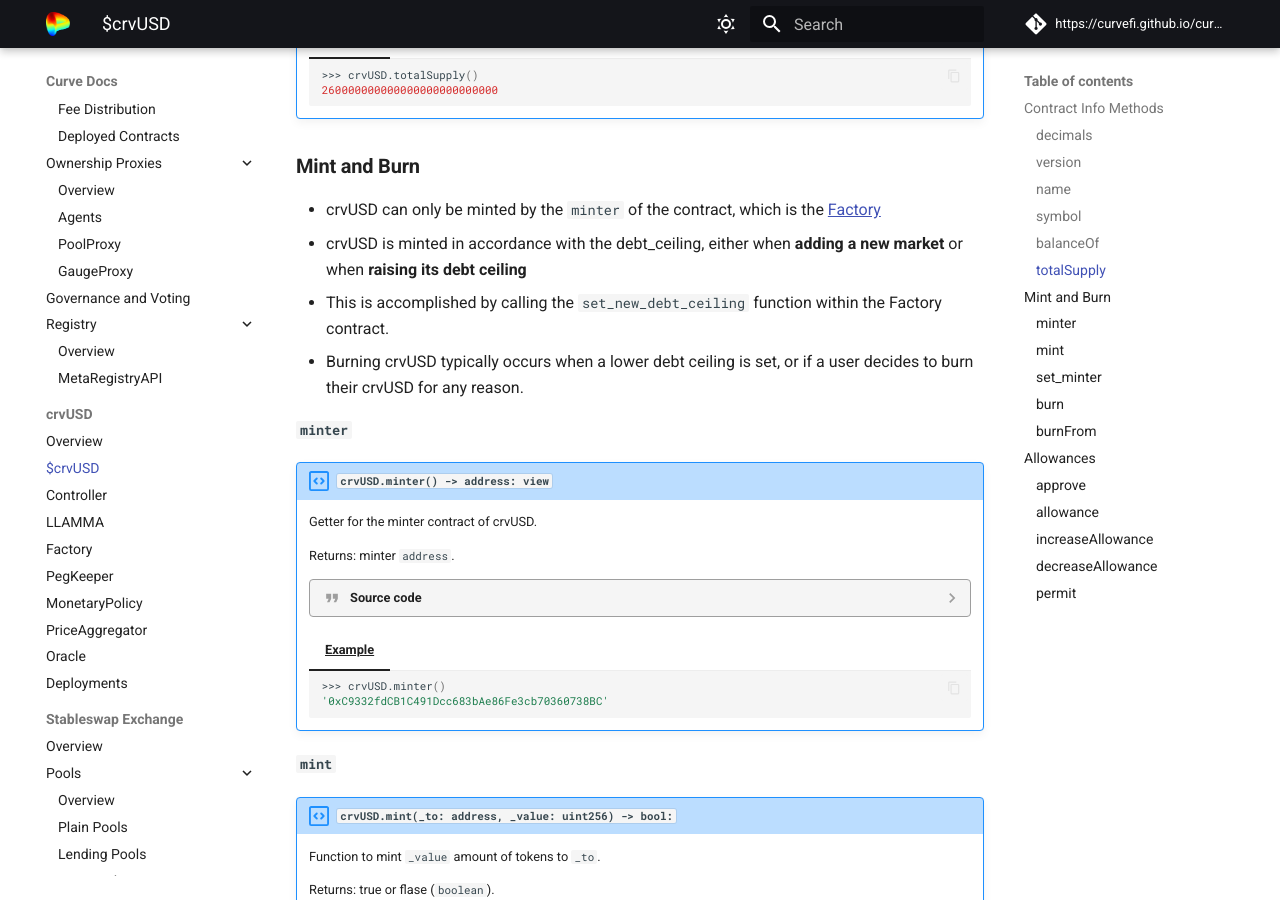
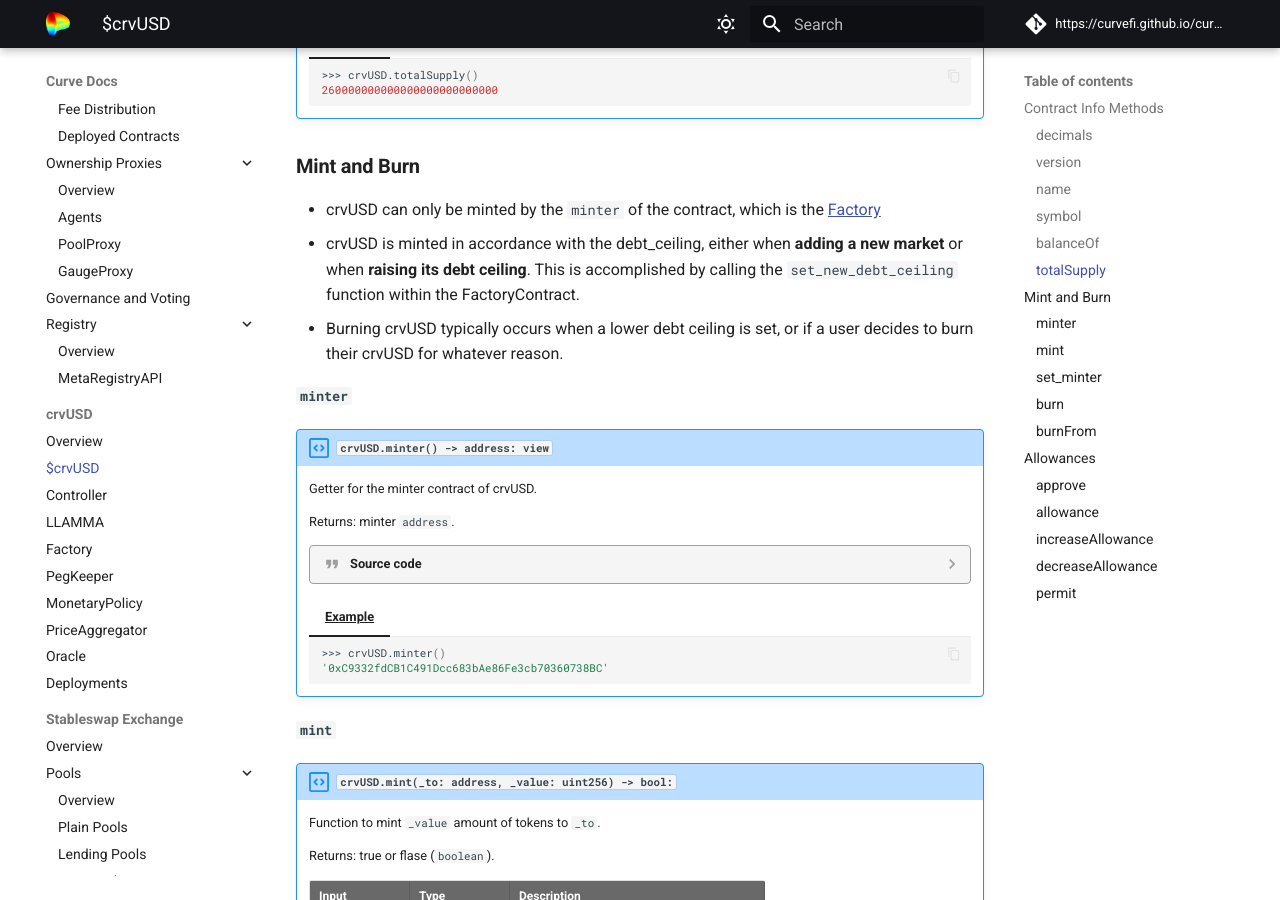
Before and after one commit to CurveDocs/curve-docs, an MkDocs documentation site: the page built from docs/crvUSD/crvUSD.md, in a window 1280 px wide and 900 px high, scrolled down 2444 px. Built offline with MkDocs 1.6.1 and Material for MkDocs 9.7.7, drawn with Linux system fonts in a browser that asks for light colours; some of the changed text lies outside the part shown.

```diff
--- a/docs/crvUSD/crvUSD.md
+++ b/docs/crvUSD/crvUSD.md
@@ -179,9 +179,8 @@
 ## **Mint and Burn**
 
 - crvUSD can only be minted by the `minter` of the contract, which is the [Factory](/curve-docs/docs/LLAMMA/factory.md)
-- crvUSD is minted in accordance with the debt_ceiling, either when **adding a new market** or when **raising its debt ceiling**
-- This is accomplished by calling the `set_new_debt_ceiling` function within the Factory contract.
-- Burning crvUSD typically occurs when a lower debt ceiling is set, or if a user decides to burn their crvUSD for any reason.
+- crvUSD is minted in accordance with the debt_ceiling, either when **adding a new market** or when **raising its debt ceiling**. This is accomplished by calling the `set_new_debt_ceiling` function within the FactoryContract.
+- Burning crvUSD typically occurs when a lower debt ceiling is set, or if a user decides to burn their crvUSD for whatever reason.
 
 
 ### `minter`
```
Also changed, not shown: other parts of docs/crvUSD/crvUSD.md (+9 -9 lines).
